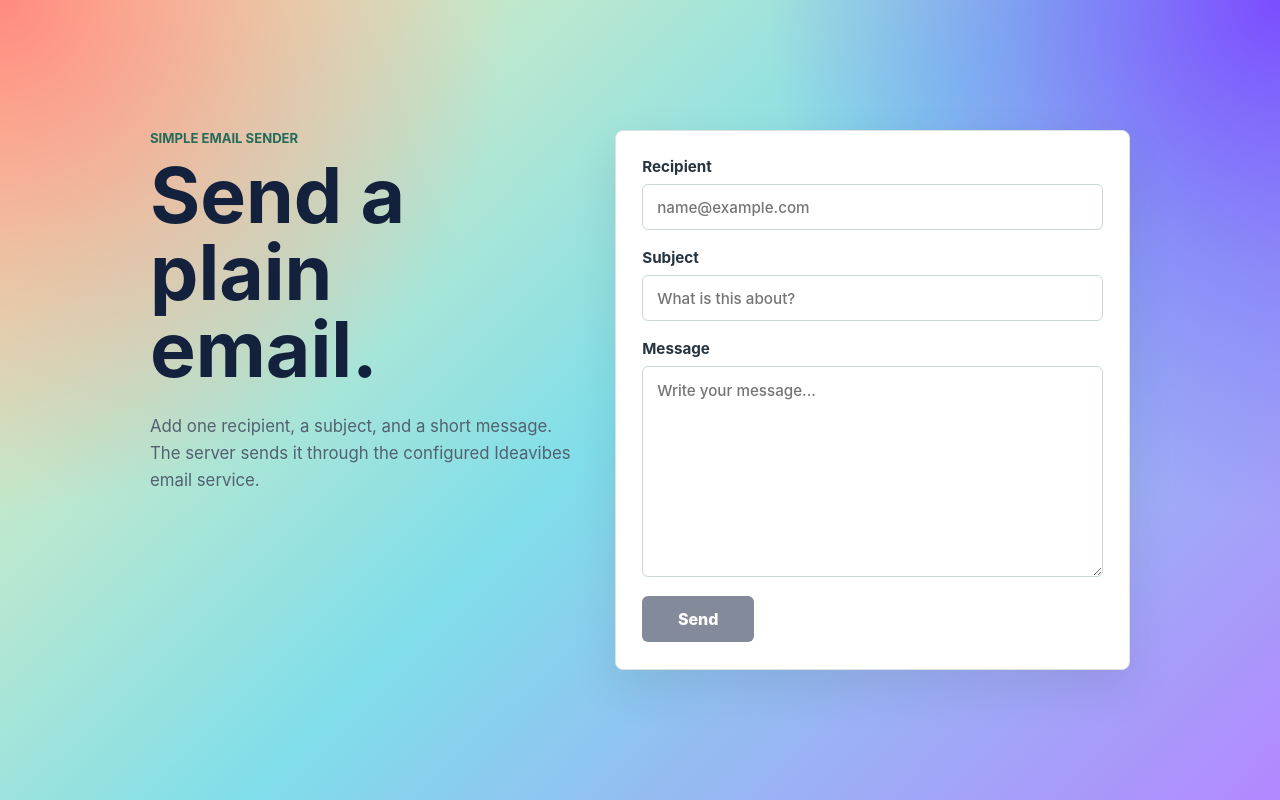
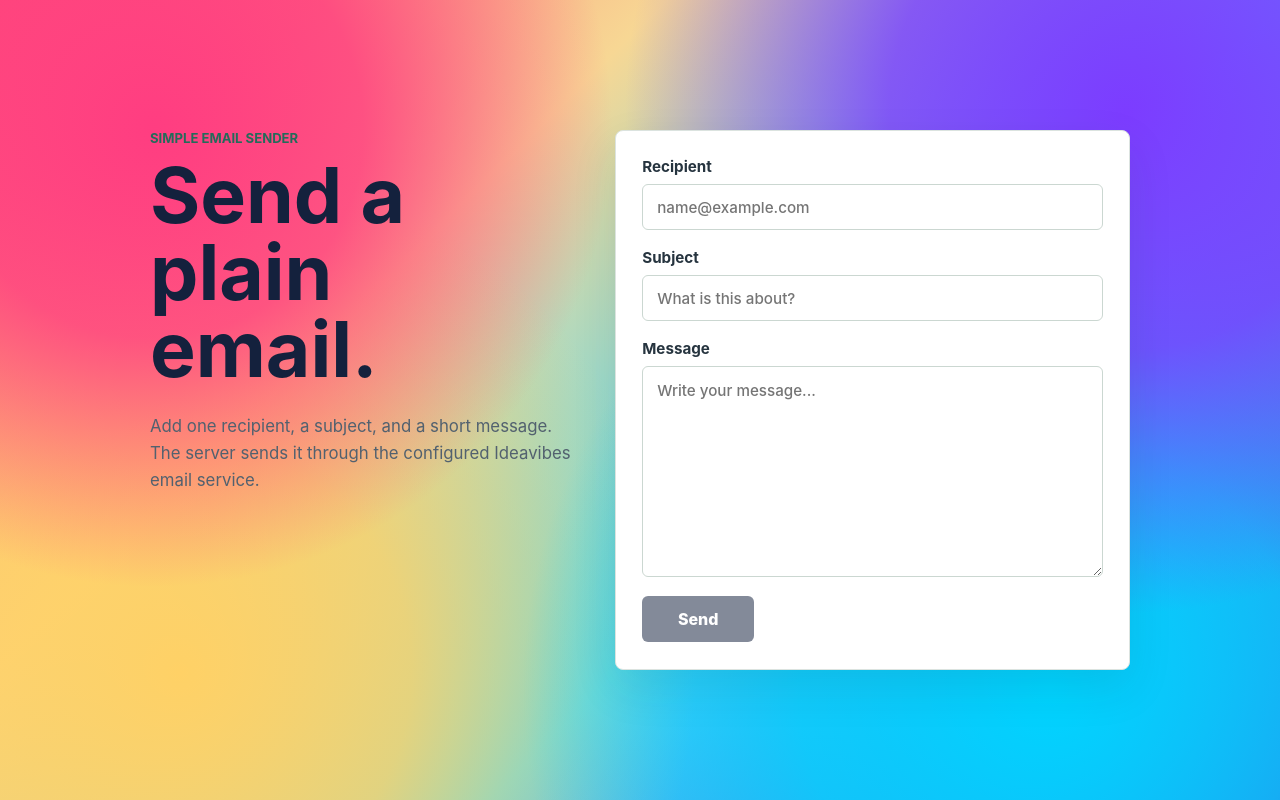
Before and after one commit to mtplayground/alex-0d18-simple-email-sender, a React (Vite) app: page / in a window 1280 px wide. Built offline with nearby package versions, Linux system fonts and the light colour scheme.

Commit message:
feat: Make the background much more vivid and full-page

```diff
--- a/src/client/styles.css
+++ b/src/client/styles.css
@@ -1,19 +1,5 @@
 :root {
   color: #1f2933;
-  background:
-    radial-gradient(
-      circle at top left,
-      #ff8a80 0%,
-      rgb(255 138 128 / 42%) 18%,
-      transparent 34%
-    ),
-    radial-gradient(
-      circle at top right,
-      #7c4dff 0%,
-      rgb(124 77 255 / 42%) 18%,
-      transparent 34%
-    ),
-    linear-gradient(135deg, #fff3b0 0%, #80deea 50%, #b388ff 100%);
   font-family:
     Inter, ui-sans-serif, system-ui, -apple-system, BlinkMacSystemFont, "Segoe UI",
     sans-serif;
@@ -25,10 +11,43 @@
   box-sizing: border-box;
 }
 
+html,
+body,
+#root {
+  min-height: 100%;
+}
+
 body {
   margin: 0;
   min-width: 320px;
   min-height: 100vh;
+  background:
+    radial-gradient(
+      circle at 12% 16%,
+      #ff3d81 0%,
+      rgb(255 61 129 / 84%) 16%,
+      transparent 35%
+    ),
+    radial-gradient(
+      circle at 88% 14%,
+      #7c3cff 0%,
+      rgb(124 60 255 / 82%) 18%,
+      transparent 38%
+    ),
+    radial-gradient(
+      circle at 82% 86%,
+      #00d4ff 0%,
+      rgb(0 212 255 / 78%) 20%,
+      transparent 42%
+    ),
+    radial-gradient(
+      circle at 14% 84%,
+      #ffd166 0%,
+      rgb(255 209 102 / 80%) 18%,
+      transparent 40%
+    ),
+    linear-gradient(135deg, #ff6b6b 0%, #f7d794 32%, #48dbfb 62%, #5f27cd 100%);
+  background-attachment: fixed;
 }
 
 button,
```
